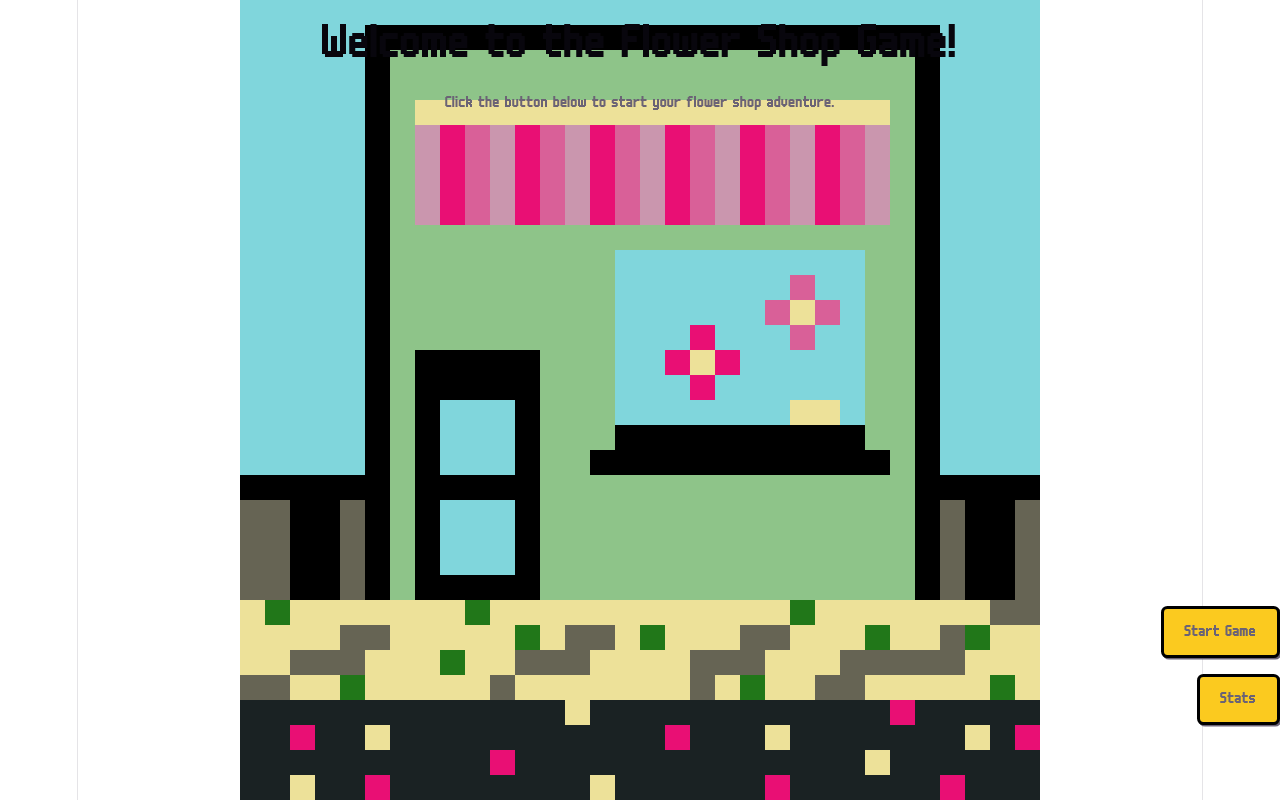
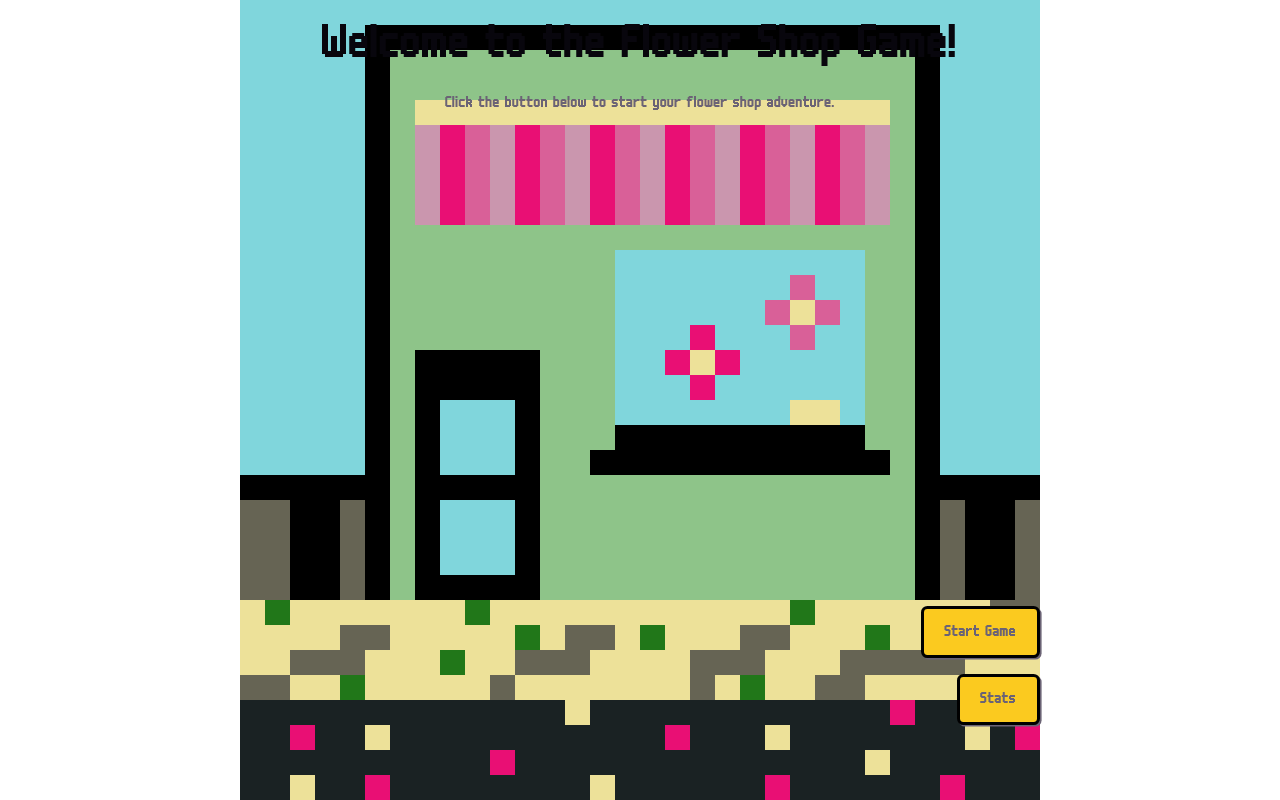
Before and after one commit to zincaI/Flower-shop-game, a React (Vite) app in the folder flower-shop/: page / in a window 1280 px wide. Built offline with nearby package versions, Linux system fonts and the light colour scheme.

Commit message:
center page

```diff
--- a/flower-shop/src/App.css
+++ b/flower-shop/src/App.css
@@ -184,11 +184,12 @@
 }
 
 .background {
+	position: relative;
+	width: 100%;
+	height: 100%;
 	background-image: url('./assets/background/flower_house.png');
-	min-height: 100vh;
-	min-height: 100svh;
 	background-position: center;
-	background-size: contain;
+	background-size: cover;
 	background-repeat: no-repeat;
 }
 
--- a/flower-shop/src/index.css
+++ b/flower-shop/src/index.css
@@ -53,12 +53,9 @@
 }
 
 #root {
-	width: 1126px;
-	max-width: 100%;
-	margin: 0 auto;
+	width: min(100vmin, 1024px);
+	height: min(100vmin, 1024px);
 	text-align: center;
-	border-inline: 1px solid var(--border);
-	min-height: 100svh;
 	display: flex;
 	flex-direction: column;
 	box-sizing: border-box;
@@ -66,6 +63,9 @@
 
 body {
 	margin: 0;
+	min-height: 100svh;
+	display: grid;
+	place-items: center;
 }
 
 h1,
```
